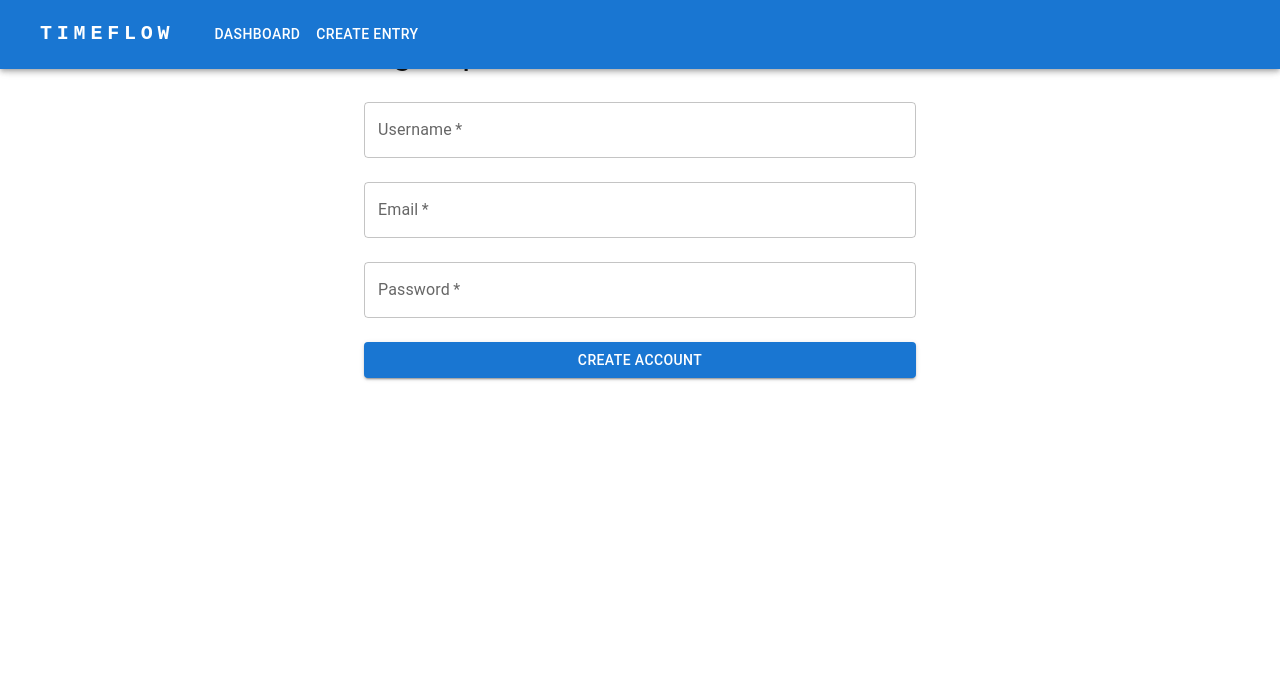
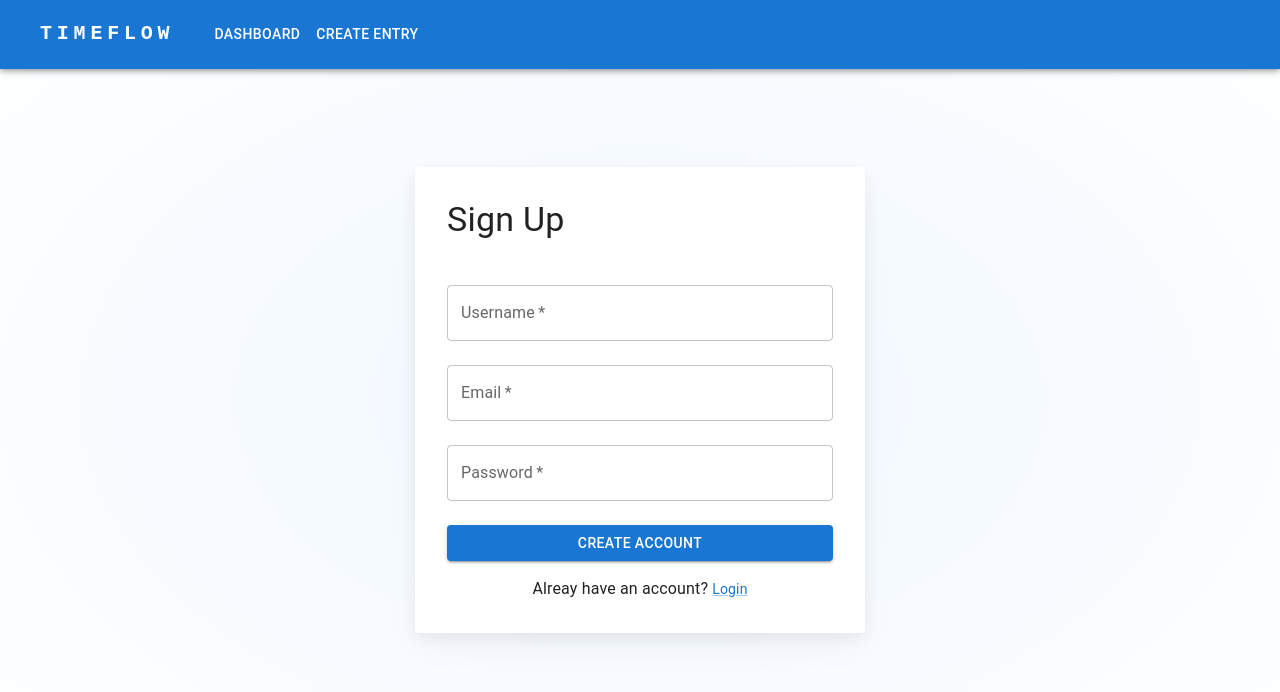
Before and after one commit to BrianPizz/time-flow, a Next.js app: page /signup in a window 1280 px wide. Shown: the top 692 px of the page. Built offline with nearby package versions, Linux system fonts and the light colour scheme; some icons are missing.

Commit message:
signup stylyng/link to login

```diff
--- a/src/pages/login.js
+++ b/src/pages/login.js
@@ -5,6 +5,7 @@ import {
   Container,
   Typography,
   Box,
+  Link,
   styled,
 } from "@mui/material";
 
@@ -129,6 +130,12 @@ export default function LoginPage() {
           >
             Login
           </Button>
+          <Typography sx={{ textAlign: "center", mt: 2 }}>
+            Don’t have an account?{" "}
+            <Link href="/signup" variant="body2">
+              Sign up
+            </Link>
+          </Typography>
         </form>
       </Card>
     </SignInContainer>
--- a/src/pages/signup.js
+++ b/src/pages/signup.js
@@ -1,24 +1,75 @@
 import { useState } from "react";
 import {
+  TextField,
+  Button,
   Container,
   Typography,
   Box,
-  TextField,
-  Button
+  Link,
+  styled,
 } from "@mui/material";
+import Stack from "@mui/material/Stack";
+import MuiCard from "@mui/material/Card";
+
+const Card = styled(MuiCard)(({ theme }) => ({
+  display: "flex",
+  flexDirection: "column",
+  alignSelf: "center",
+  width: "100%",
+  padding: theme.spacing(4),
+  gap: theme.spacing(2),
+  margin: "auto",
+  [theme.breakpoints.up("sm")]: {
+    maxWidth: "450px",
+  },
+  boxShadow:
+    "hsla(220, 30%, 5%, 0.05) 0px 5px 15px 0px, hsla(220, 25%, 10%, 0.05) 0px 15px 35px -5px",
+  ...theme.applyStyles("dark", {
+    boxShadow:
+      "hsla(220, 30%, 5%, 0.5) 0px 5px 15px 0px, hsla(220, 25%, 10%, 0.08) 0px 15px 35px -5px",
+  }),
+}));
+
+const SignInContainer = styled(Stack)(({ theme }) => ({
+  height: "100vh",
+  display: "flex",
+  alignItems: "center",
+  justifyContent: "center",
+  position: "relative",
+
+  minHeight: "100%",
+  padding: theme.spacing(2),
+  [theme.breakpoints.up("sm")]: {
+    padding: theme.spacing(4),
+  },
+  "&::before": {
+    content: '""',
+    display: "block",
+    position: "absolute",
+    zIndex: -1,
+    inset: 0,
+    backgroundImage:
+      "radial-gradient(ellipse at 50% 50%, hsl(210, 100%, 97%), hsl(0, 0%, 100%))",
+    backgroundRepeat: "no-repeat",
+    ...theme.applyStyles("dark", {
+      backgroundImage:
+        "radial-gradient(at 50% 50%, hsla(210, 100%, 16%, 0.5), hsl(220, 30%, 5%))",
+    }),
+  },
+}));
 
 export default function SignupPage() {
   const [formData, setFormData] = useState({
     username: "",
     email: "",
-    password: ""
+    password: "",
   });
   const [error, setError] = useState("");
 
   const handleChange = (e) => {
     setFormData((prev) => ({
       ...prev,
-      [e.target.name]: e.target.value
+      [e.target.name]: e.target.value,
     }));
   };
 
@@ -30,7 +81,7 @@ export default function SignupPage() {
       const res = await fetch("/api/auth/signup", {
         method: "POST",
         headers: { "Content-Type": "application/json" },
-        body: JSON.stringify(formData)
+        body: JSON.stringify(formData),
       });
 
       const data = await res.json();
@@ -49,8 +100,8 @@ export default function SignupPage() {
   };
 
   return (
-    <Container maxWidth="sm">
-      <Box my={4}>
+    <SignInContainer>
+      <Card>
         <Typography variant="h4" gutterBottom>
           Sign Up
         </Typography>
@@ -94,8 +145,14 @@ export default function SignupPage() {
           <Button type="submit" variant="contained" fullWidth sx={{ mt: 2 }}>
             Create Account
           </Button>
+          <Typography sx={{ textAlign: "center", mt: 2 }}>
+            Alreay have an account?{" "}
+            <Link href="/login" variant="body2">
+              Login
+            </Link>
+          </Typography>
         </form>
-      </Box>
-    </Container>
+      </Card>
+    </SignInContainer>
   );
 }
```
